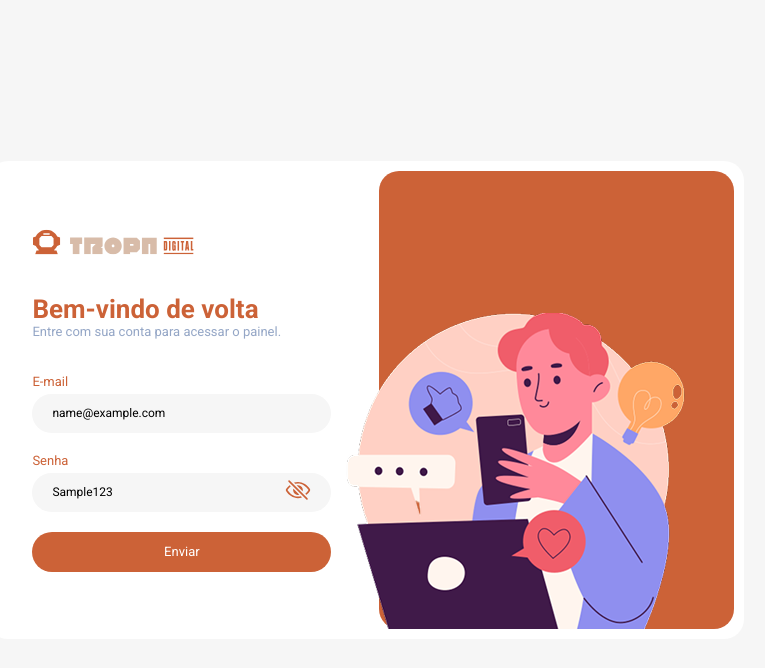
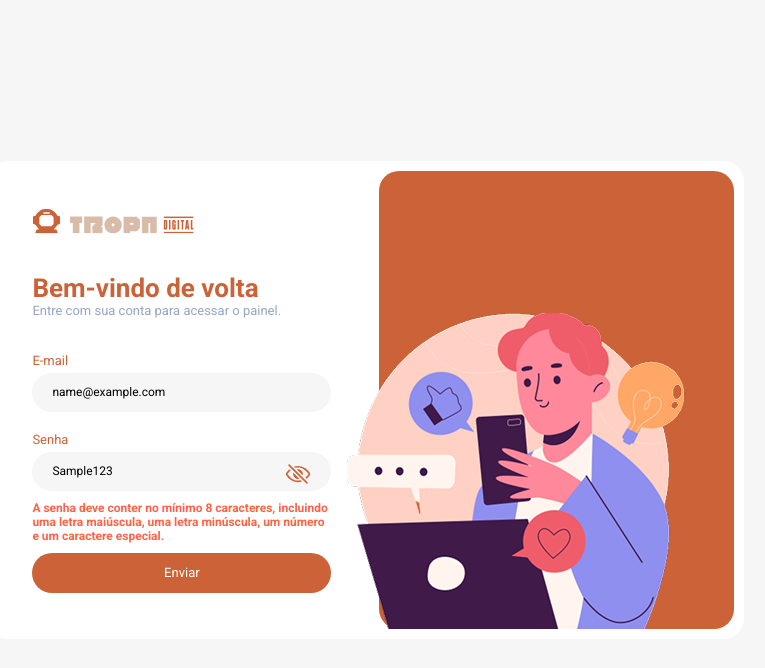
Before and after one commit to Lehzinho/Tropa-digital, a React (Vite) app: page /login in a window 1280 px wide. Both pictures are taken after typing "name@example.com", "Sample123" into the empty fields and a click on the button 572 px from the left and 492 px from the top of the page. Shown: the top 668 px of the page, without its empty margins (274-1039 px from the left). Built offline with nearby package versions, Linux system fonts and the light colour scheme.

Commit message:
added error message and validation to login form

```diff
--- a/src/components/inputs/index.tsx
+++ b/src/components/inputs/index.tsx
@@ -1,12 +1,17 @@
-import { useState, type ButtonHTMLAttributes, type FC } from "react";
+import {
+  useState,
+  type ButtonHTMLAttributes,
+  type FC,
+  type InputHTMLAttributes,
+} from "react";
 import * as S from "./styles";
 import { IoEyeOutline, IoEyeOffOutline } from "react-icons/io5";
 
-type InputProps = {
-  placeholder: string;
+interface InputProps extends InputHTMLAttributes<HTMLInputElement> {
   label: string;
   type?: string;
-};
+  error?: string;
+}
 
 interface EyeIconProps extends ButtonHTMLAttributes<HTMLButtonElement> {
   active?: boolean;
@@ -20,24 +25,26 @@ const EyeIcon: FC<EyeIconProps> = ({ active = true, ...buttonProps }) => {
   );
 };
 
-export const Input = ({ placeholder, label, type = "text" }: InputProps) => {
+export const Input = ({
+  label,
+  error,
+  type = "text",
+  ...props
+}: InputProps) => {
   const [showPassword, setShowPassword] = useState<boolean>(true);
   return (
     <S.Container>
       <S.Label htmlFor={label}>{label}</S.Label>
-      <div className="inputContainer">
-        <S.Input
-          type={showPassword ? type : "text"}
-          id={label}
-          placeholder={placeholder}
-        />
+      <S.InputContainer className="inputContainer">
+        <S.Input type={showPassword ? type : "text"} id={label} {...props} />
         {type === "password" && (
           <EyeIcon
             active={showPassword}
             onClick={() => setShowPassword((prev) => !prev)}
           />
         )}
-      </div>
+      </S.InputContainer>
+      {error && <p>{error}</p>}
     </S.Container>
   );
 };
--- a/src/components/inputs/styles.ts
+++ b/src/components/inputs/styles.ts
@@ -4,9 +4,17 @@ export const Container = styled.div`
   display: flex;
   flex-direction: column;
   margin-bottom: 10px;
-  padding-bottom: 10px;
 
-  .inputContainer {
+  p {
+    bottom: -8px;
+
+    font-size: 12px;
+    font-weight: bold;
+    color: ${({ theme }) => theme["warning-color"]};
+  }
+`;
+
+export const InputContainer = styled.div`
   position: relative;
   width: 100%;
   button {
@@ -22,7 +30,6 @@ export const Container = styled.div`
   svg {
     stroke: ${({ theme }) => theme["main-color"]};
     fill: ${({ theme }) => theme["main-color"]};
-    }
   }
 `;
 
@@ -41,6 +48,8 @@ export const Input = styled.input`
   border: none;
   border-radius: 100px;
 
+  margin-bottom: 10px;
+
   background-color: ${({ theme }) => theme["background-white2"]};
   padding: 0.7813rem 1.25rem;
 
--- a/src/pages/login/index.tsx
+++ b/src/pages/login/index.tsx
@@ -1,23 +1,26 @@
-/* eslint-disable @typescript-eslint/no-unused-vars */
 import { Input } from "../../components/inputs";
 import * as S from "./styles";
 import Logo from "../../assets/images/logo.svg?react";
 import Monitoring from "../../assets/images/monitoring.png";
 import { Button } from "../../components/button";
+import { zodResolver } from "@hookform/resolvers/zod";
 import { useForm } from "react-hook-form";
 import { z } from "zod";
-import { useSearchParams } from "react-router-dom";
 
 const passwordRegex = /^(?=.*[a-z])(?=.*[A-Z])(?=.*\d)(?=.*[\W_]).{8,}$/;
+const signInForm = z.object({
+  email: z
+    .string()
+    .min(1, "Digite seu e-mail.")
+    .email("Por favor digite um email valido."),
 
-const signInForm = z.object({
-  email: z.string().email("Please enter a valid email address"),
   password: z
     .string()
-    .regex(
-      passwordRegex,
-      "Password must contain at least 8 characters, one uppercase letter, one lowercase letter, one number, and one special character."
-    ),
+    .min(1, "Password is required")
+    .refine((value) => passwordRegex.test(value), {
+      message:
+        "A senha deve conter no mínimo 8 caracteres, incluindo uma letra maiúscula, uma letra minúscula, um número e um caractere especial.",
+    }),
 });
 
 type SignInForm = z.infer<typeof signInForm>;
@@ -26,10 +29,14 @@ export const Login = () => {
   const {
     register,
     handleSubmit,
-    formState: { isSubmitting },
-  } = useForm<SignInForm>();
+    formState: { isSubmitting, errors },
+  } = useForm<SignInForm>({
+    resolver: zodResolver(signInForm),
+  });
 
-  const handleSignIn = async (data: SignInForm) => {};
+  const handleSignIn = async (data: SignInForm) => {
+    console.log(data);
+  };
 
   return (
     <S.Container>
@@ -46,9 +53,16 @@ export const Login = () => {
               label="E-mail"
               type="email"
               {...register("email")}
+              error={errors.email?.message}
             />
-            <Input placeholder="Digite aqui" label="Senha" type="password" />
-            <Button text="Enviar" disabled={isSubmitting} />
+            <Input
+              placeholder="Digite aqui"
+              label="Senha"
+              type="password"
+              {...register("password")}
+              error={errors.password?.message}
+            />
+            <Button type="submit" text="Enviar" disabled={isSubmitting} />
           </form>
         </S.LoginContainer>
         <S.ImageContainer>
--- a/src/styles/themes/defaults.ts
+++ b/src/styles/themes/defaults.ts
@@ -3,4 +3,5 @@ export const DefaultTheme = {
   "background-white2": "#F6F6F6",
   "main-color": "#CC6237",
   "text-color": "#2A4D8E80",
+  "warning-color": "tomato",
 } as const;
```
Lines whose indentation alone changed are shown as unchanged.
